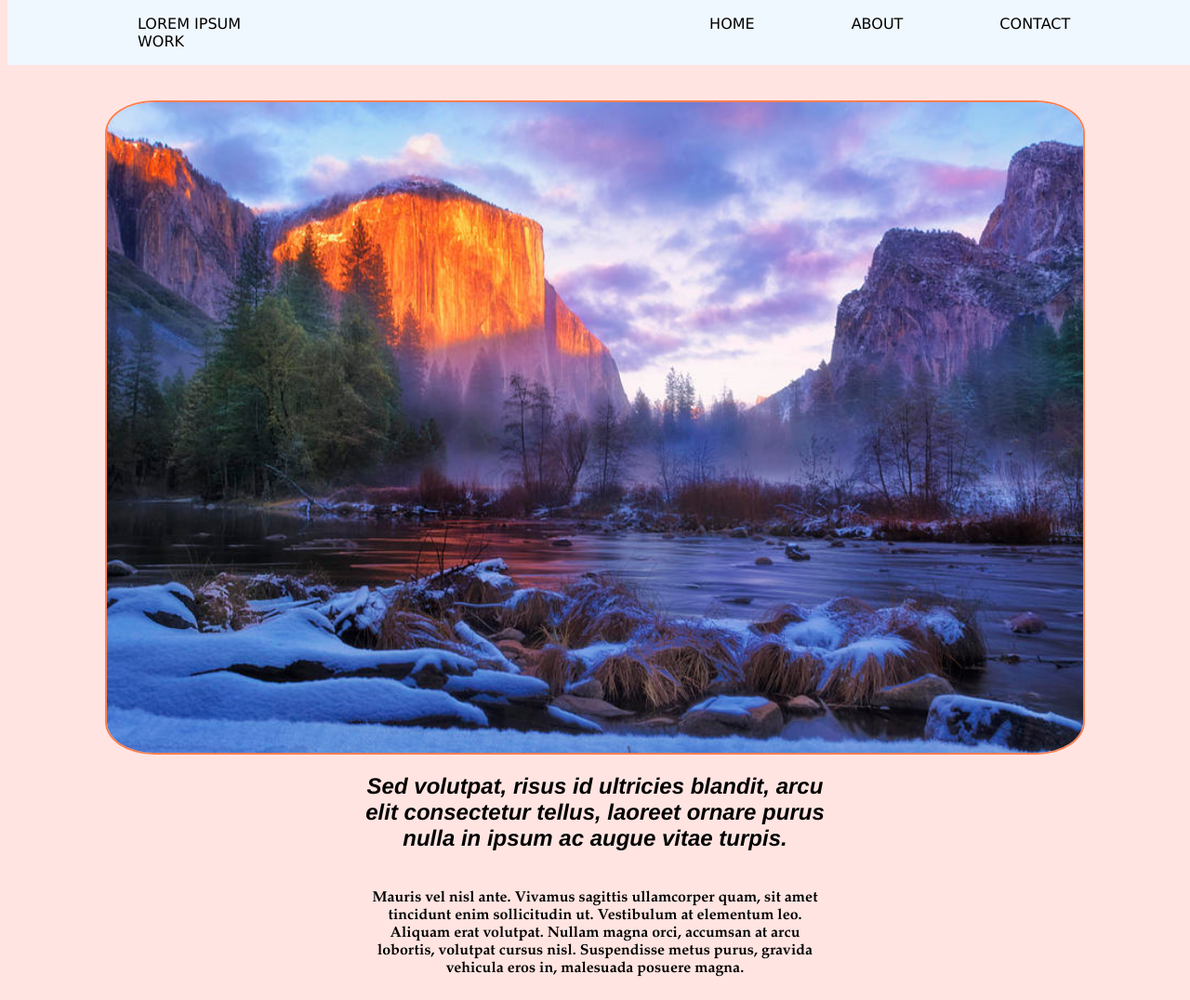
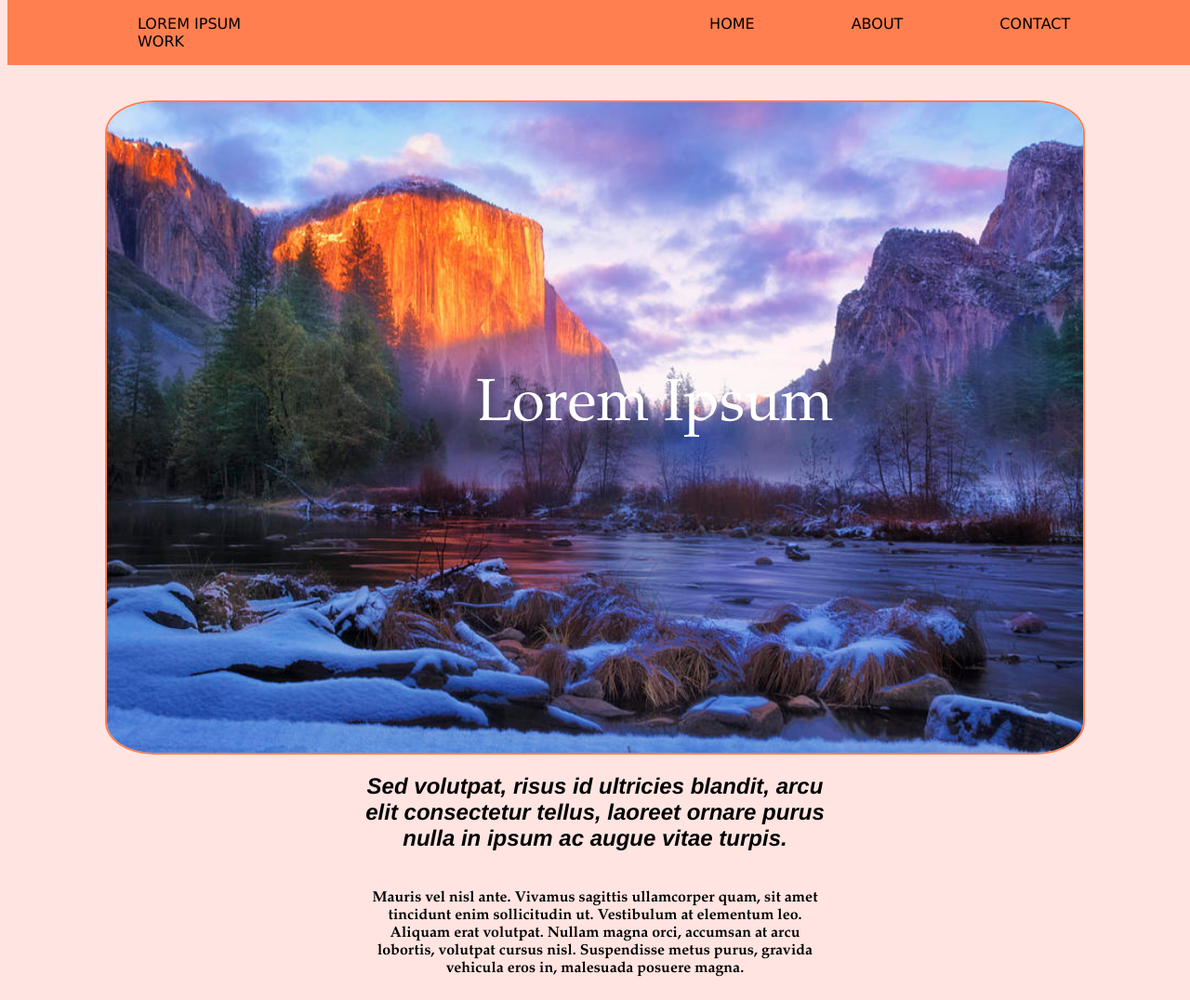
Before and after one commit to dhavaljjani/webmaster, a plain HTML site: page index.html in a window 1280 px wide. Shown: the top 1076 px of the page at 93% size. Drawn offline with Linux system fonts and the light colour scheme.

Commit message:
color changes

```diff
--- a/index.html
+++ b/index.html
@@ -26,7 +26,10 @@
             </nav>
         </header>
         <div id="section" style="padding-top: 50px;">
-            <img id="main-img" src="img/el-capitan.jpg" height="700px">
+            <div id="container">
+                <img id="main-img" src="img/el-capitan.jpg" height="700px">
+                <div id="center-text">Lorem Ipsum</div>
+            </div>
         </div>
         <div id="section">
             <h2>Sed volutpat, risus id ultricies blandit, arcu elit consectetur tellus, laoreet ornare purus nulla in ipsum ac augue vitae turpis.
--- a/styles.css
+++ b/styles.css
@@ -16,10 +16,11 @@ header {
 
 nav {
     width: 100%;
-    background-color: aliceblue;
+    background-color: coral;
     list-style: none;
     position: fixed;
     top: 0;
+    z-index: 10;
 }
 
 #lorem {
@@ -38,7 +39,7 @@ a{
 }
 
 a:hover {
-    color: coral;
+    color: white;
     font-size: 20px;
 }
 
@@ -68,3 +69,16 @@ h2 {
 #header-row {
     font-weight: bold;
 }
+
+#container {
+    text-align: center;
+    color: white;
+}
+
+#center-text {
+    position: absolute;
+    top: 50%;
+    left: 50%;
+    left: 40%;
+    font-size: 48pt;
+}
```
